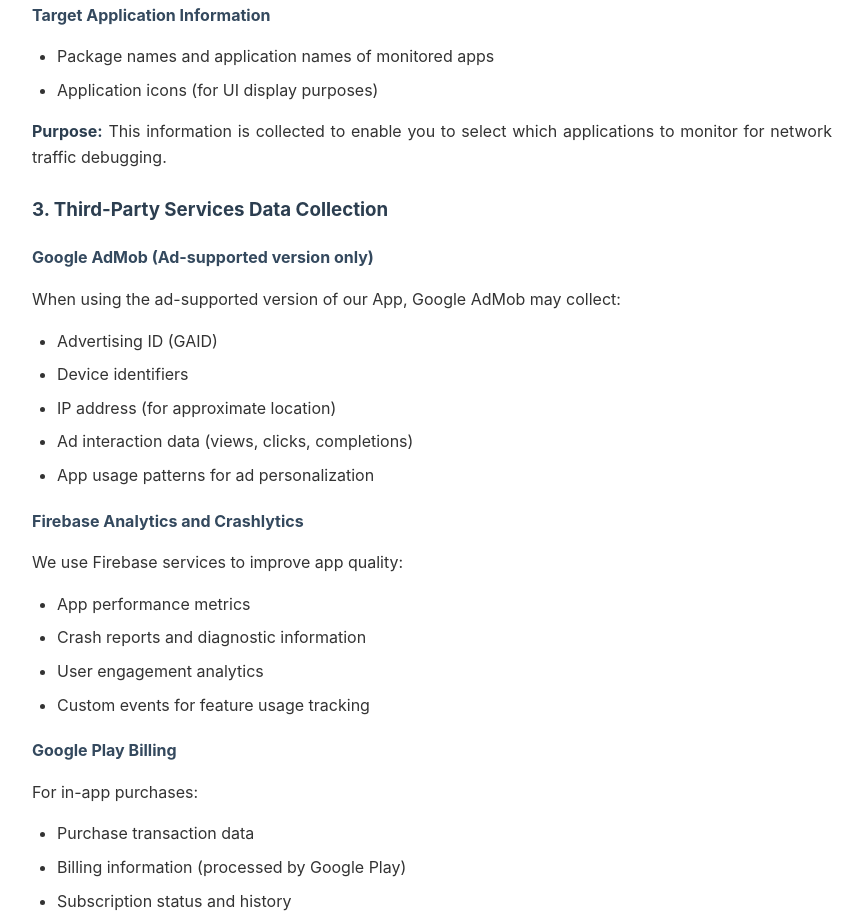
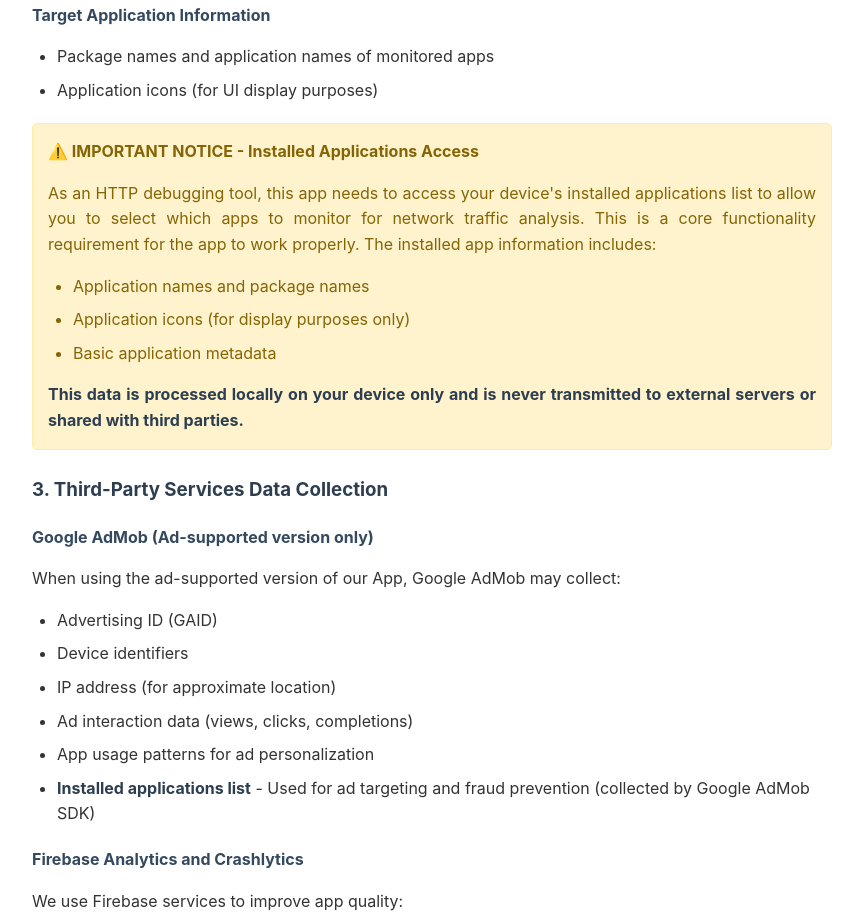
Before and after one commit to httpSniffer/httpSniffer.github.io, a plain HTML site: page PRIVACY_POLICY_ENGLISH.html in a window 1280 px wide. Shown: the part 1548-2465 px from the top of the page, without its empty margins (208-1071 px from the left). Drawn offline with Linux system fonts and the light colour scheme.

Commit message:
Update PRIVACY_POLICY_ENGLISH.html

```diff
--- a/PRIVACY_POLICY_ENGLISH.html
+++ b/PRIVACY_POLICY_ENGLISH.html
@@ -170,7 +170,17 @@
         <li>Package names and application names of monitored apps</li>
         <li>Application icons (for UI display purposes)</li>
     </ul>
-    <p><strong>Purpose:</strong> This information is collected to enable you to select which applications to monitor for network traffic debugging.</p>
+
+    <div class="important-note">
+        <h4 style="color: #856404; margin-top: 0;">⚠️ IMPORTANT NOTICE - Installed Applications Access</h4>
+        <p style="color: #856404; margin-bottom: 10px;">As an HTTP debugging tool, this app needs to access your device's installed applications list to allow you to select which apps to monitor for network traffic analysis. This is a core functionality requirement for the app to work properly. The installed app information includes:</p>
+        <ul style="color: #856404;">
+            <li>Application names and package names</li>
+            <li>Application icons (for display purposes only)</li>
+            <li>Basic application metadata</li>
+        </ul>
+        <p style="color: #856404; margin-bottom: 0;"><strong>This data is processed locally on your device only and is never transmitted to external servers or shared with third parties.</strong></p>
+    </div>
 
     <h3>3. Third-Party Services Data Collection</h3>
 
@@ -182,6 +192,7 @@
         <li>IP address (for approximate location)</li>
         <li>Ad interaction data (views, clicks, completions)</li>
         <li>App usage patterns for ad personalization</li>
+        <li><strong>Installed applications list</strong> - Used for ad targeting and fraud prevention (collected by Google AdMob SDK)</li>
     </ul>
 
     <h4>Firebase Analytics and Crashlytics</h4>
@@ -191,6 +202,7 @@
         <li>Crash reports and diagnostic information</li>
         <li>User engagement analytics</li>
         <li>Custom events for feature usage tracking</li>
+        <li><strong>Installed applications list</strong> - May be collected for analytics and fraud detection purposes (collected by Firebase SDK)</li>
     </ul>
 
     <h4>Google Play Billing</h4>
```
